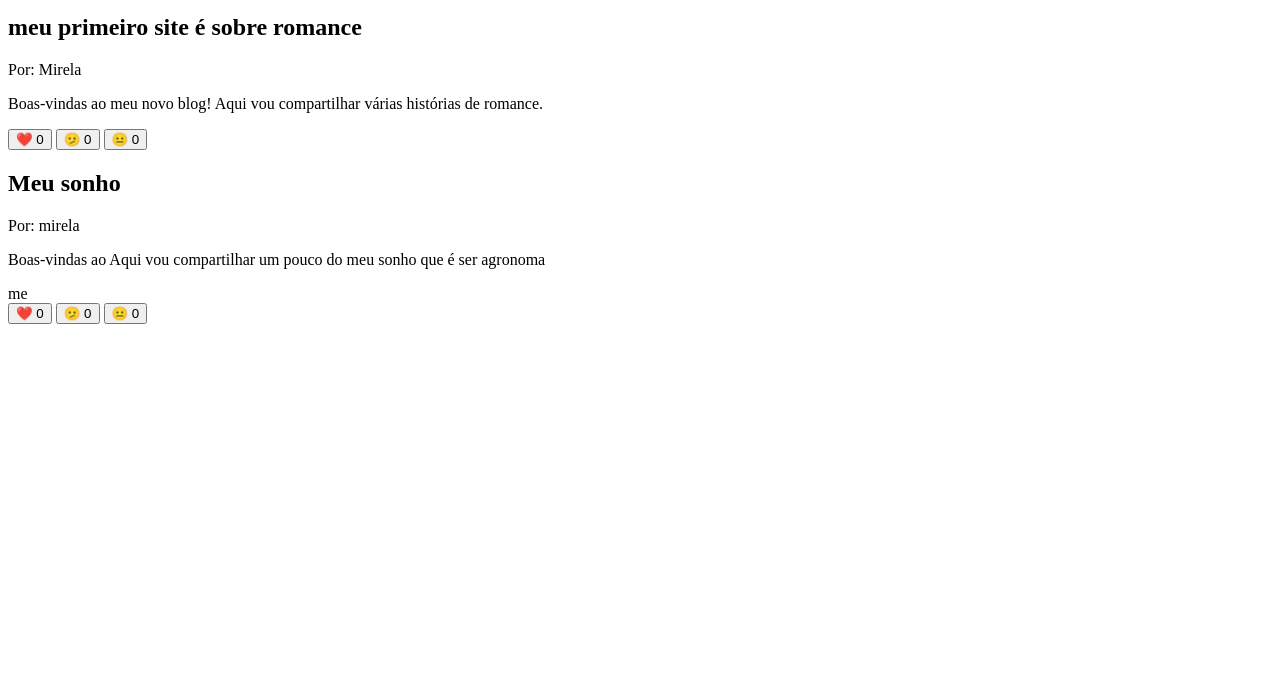
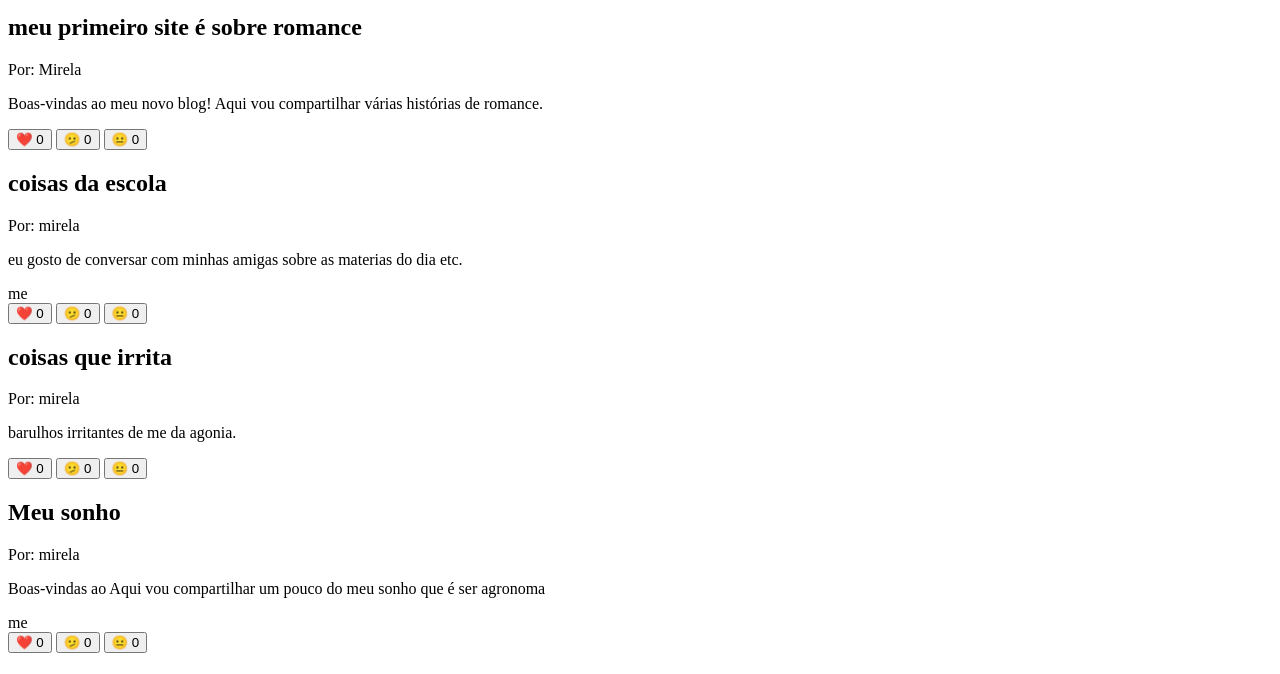
Before and after one commit to mirelaflechasantos-crypto/2-trimestre, a plain HTML site: page index.html in a window 1280 px wide. Shown: the part 126-800 px from the top of the page. Drawn offline with Linux system fonts and the light colour scheme.

Commit message:
novo post

```diff
--- a/index.html
+++ b/index.html
@@ -24,6 +24,23 @@
         <button>🫤 <span>0</span></button>
         <button>😐 <span>0</span></button>
         <div>
+            <h2>coisas da escola</h2>
+            <p>Por: mirela</p>
+            <p> eu gosto de conversar com minhas amigas sobre as materias do dia etc.
+            </p>me
+        </div>
+        <button>❤️ <span>0</span></button>
+        <button>🫤 <span>0</span></button>
+        <button>😐 <span>0</span></button>
+         <div>
+            <h2>coisas que irrita</h2>
+            <p>Por: mirela</p>
+            <p> barulhos irritantes de me da agonia.
+        </div>
+        <button>❤️ <span>0</span></button>
+        <button>🫤 <span>0</span></button>
+        <button>😐 <span>0</span></button>
+         <div>
             <h2>Meu sonho</h2>
             <p>Por: mirela</p>
             <p>Boas-vindas ao Aqui vou compartilhar um pouco do meu sonho que é ser agronoma</p>me
```
